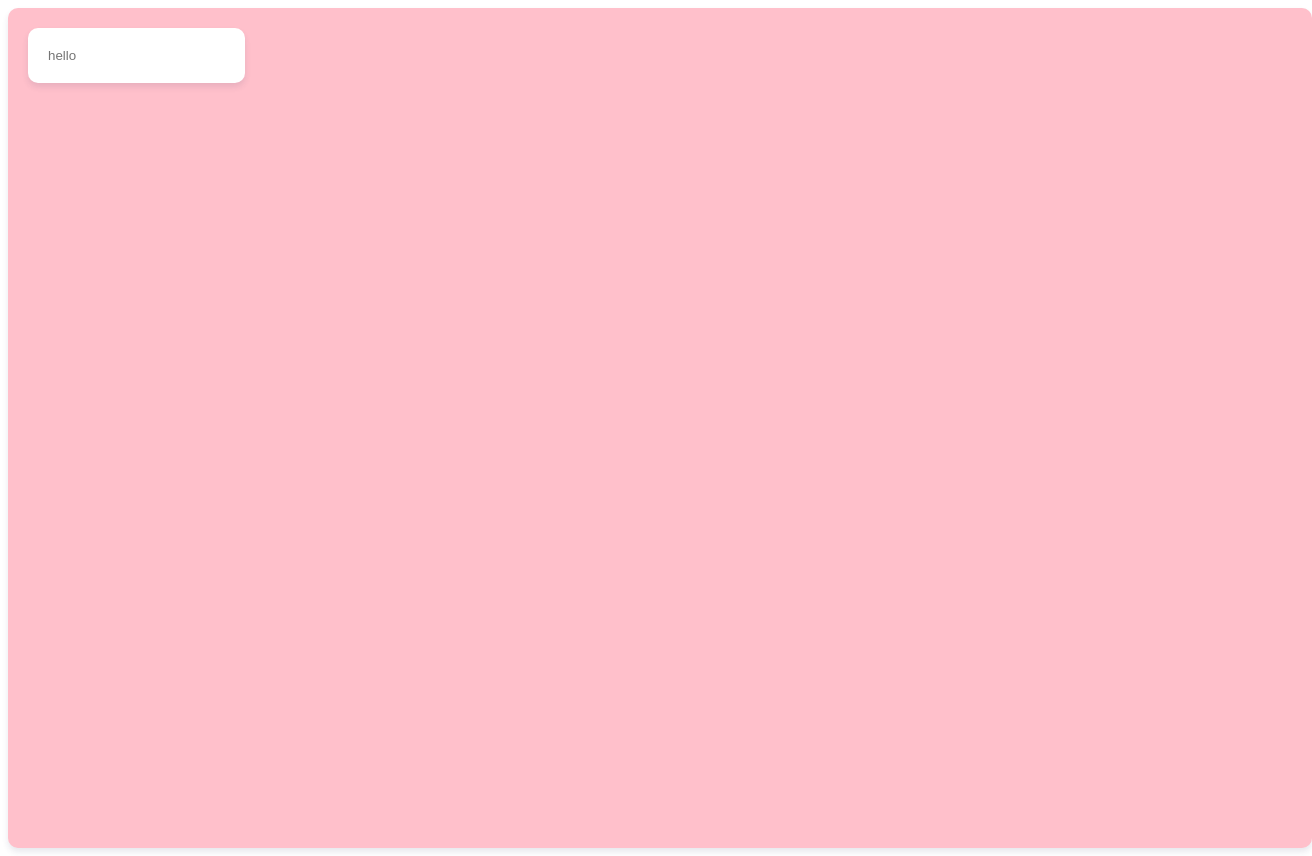
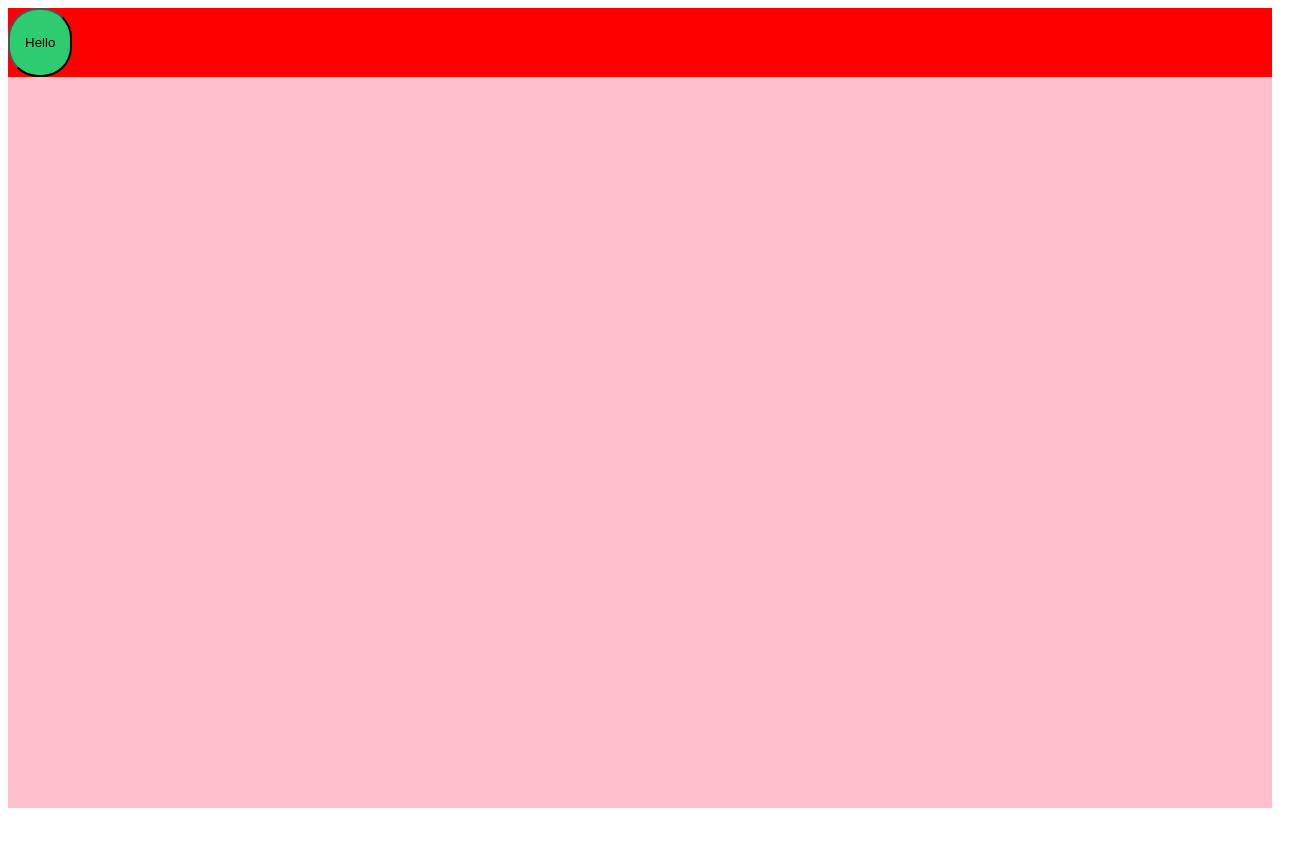
Before and after one commit to min2oyo/nomad-style-components, a React (Create React App) app: page / in a window 1280 px wide. Shown: the whole page, 1312 px wide, since content can reach past the window. After the commit the page ends 816 px from the top, so only its background shows below. Built offline with nearby package versions, Linux system fonts and the light colour scheme.

Commit message:
06_Theming

```diff
--- a/src/App.js
+++ b/src/App.js
@@ -1,4 +1,5 @@
-import styled, { createGlobalStyle, css } from "styled-components";
+import styled, { createGlobalStyle, ThemeProvider } from "styled-components";
+import theme from "./theme";
 
 const GlobalStyle = createGlobalStyle`
   body {
@@ -7,38 +8,36 @@
   }
 `
 
-const awesomeCard = css`
-  box-shadow: 0 4px 6px rgba(50, 50, 93, 0.11), 0 1px 3px rgba(0, 0, 0, 0.00);
-  background-color: white;
-  border-radius: 10px;
-  padding: 20px;
-`
-
 const Container = styled.div`
   height: 100vh;
   width: 100%;
-  ${awesomeCard};
   background-color: pink;
 `
 
-const Input = styled.input.attrs({
-  required: true
-})`
-  border: none;
-  border-radius: 5px;
-  ${awesomeCard};
+const Card = styled.div`
+  background-color: red;
 `
 
+const Button = styled.button`
+  border-radius: 30px;
+  padding: 25px 15px;
+  background-color: ${props => props.theme.successColor};
+`
 
 function App() {
   return (
     <>
-      <Container>
-        <Input placeholder="hello" />
-      </Container>
-      <GlobalStyle />
+      <ThemeProvider theme={theme}>
+        <Container>
+          <Form />
+        </Container>
+        <GlobalStyle />
+      </ThemeProvider>
     </>
   );
 }
 
+const Form = () => (<Card><Button>Hello</Button></Card>)
+
+
 export default App;
--- /dev/null
+++ b/src/theme.js
@@ -0,0 +1,7 @@
+const theme = {
+  maincolor: "#3498db",
+  dangerColor: "#e74c3c",
+  successColor: "#2ecc71"
+}
+
+export default theme;
```
